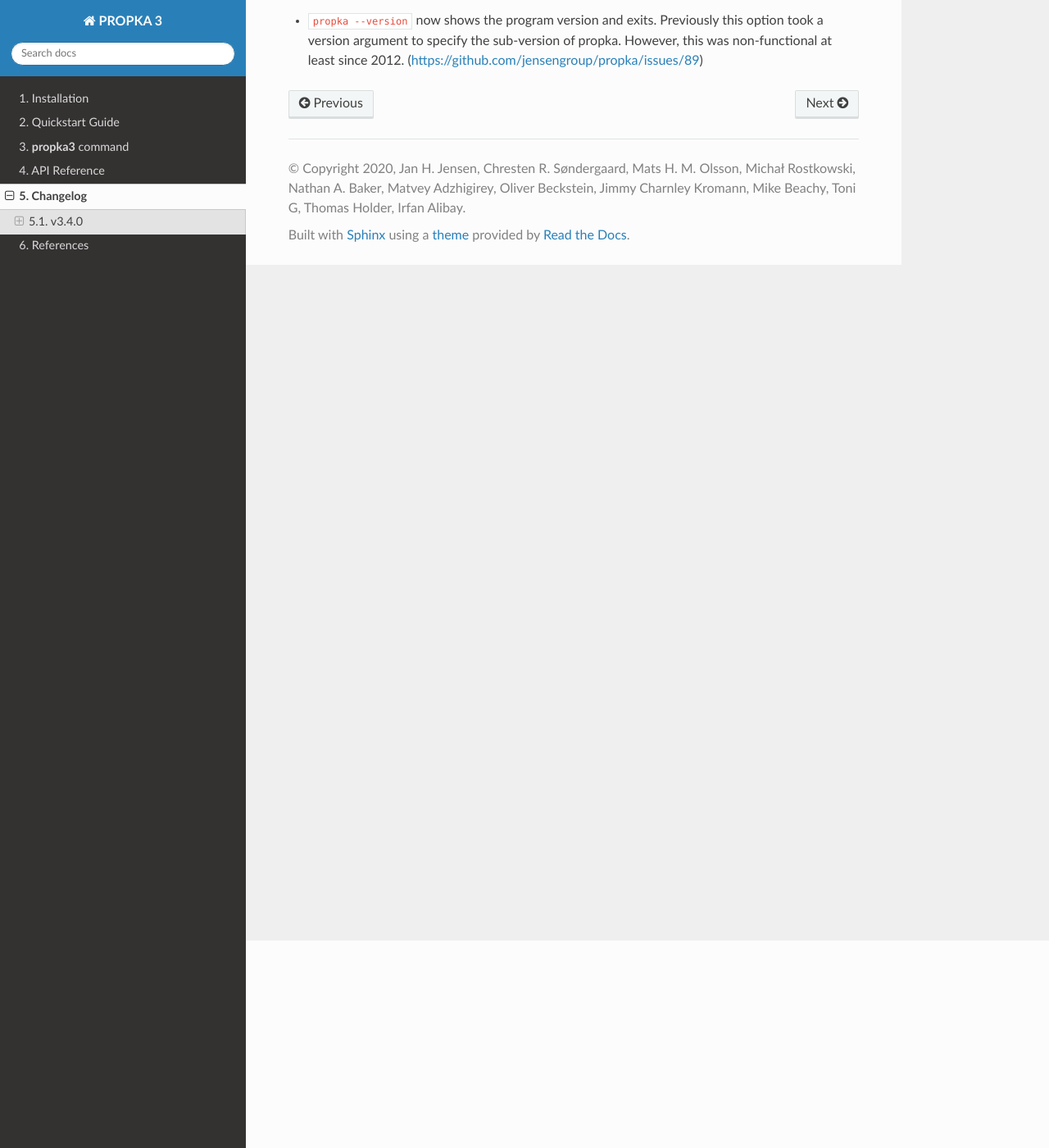
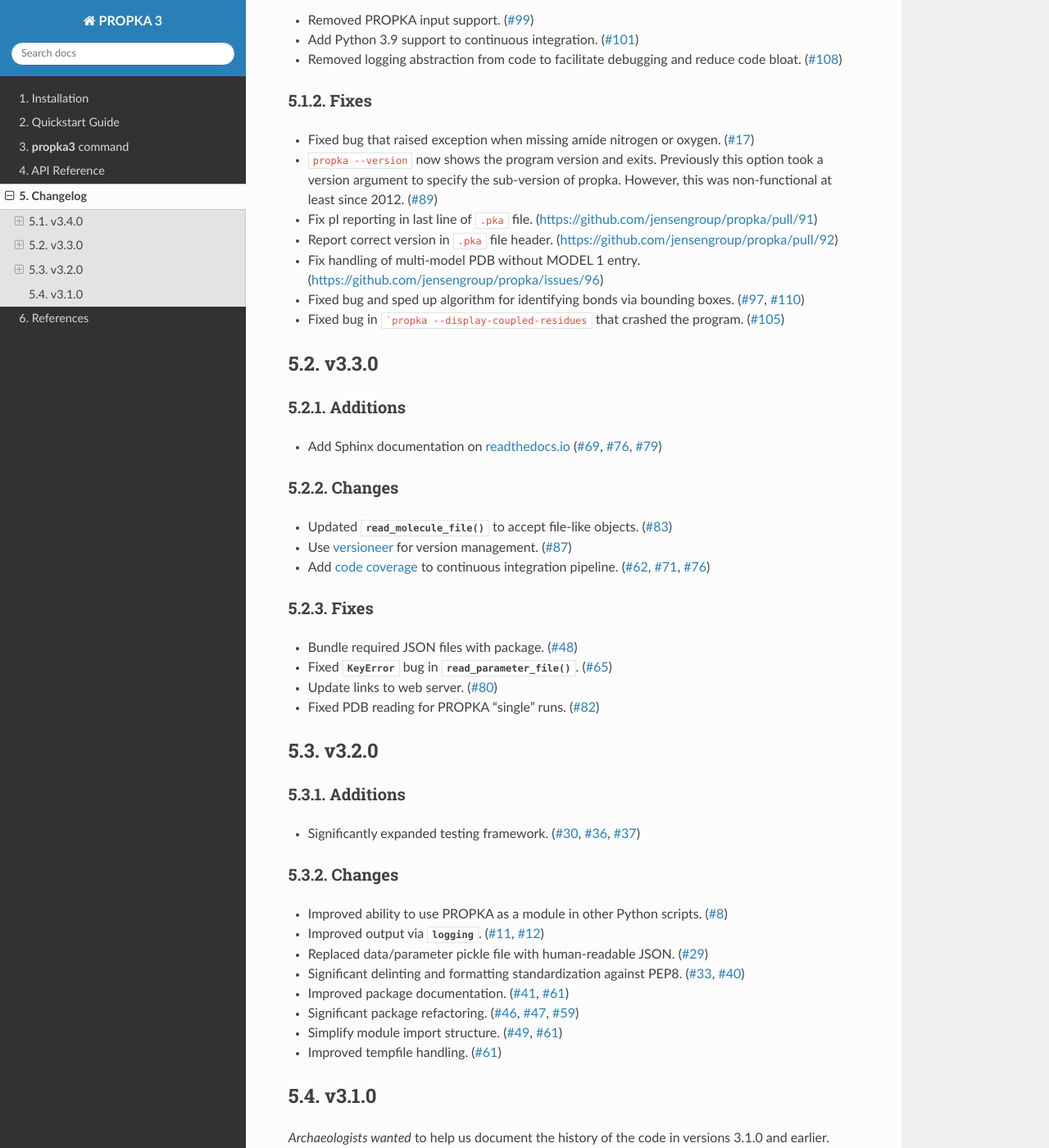
Before and after one commit to jensengroup/propka, a Sphinx documentation site: the page built from docs/source/changelog.rst, in a window 1280 px wide and 1400 px high, scrolled down 253 px. Shown: the whole window at 82% size. Built offline with Sphinx 7.4.7 and the Read the Docs theme 2.0.0, drawn with Linux system fonts in a browser that asks for light colours; some of the changed text lies outside the part shown.

Commit message:
Document changes associated with older releases.
Fixes #117.

````diff
--- a/docs/source/changelog.rst
+++ b/docs/source/changelog.rst
@@ -5,10 +5,119 @@ Changelog
 v3.4.0
 ======
 
-Backwards Incompatible Changes
-------------------------------
+Changes
+-------
 
-* ``propka --version`` now shows the program version and exits. Previously this
-  option took a version argument to specify the sub-version of propka. However,
-  this was non-functional at least since 2012.
-  (https://github.com/jensengroup/propka/issues/89)
+* Removed PROPKA input support.
+  (`#99 <https://github.com/jensengroup/propka/issues/99>`_)
+
+* Add Python 3.9 support to continuous integration.
+  (`#101 <https://github.com/jensengroup/propka/issues/101>`_)
+
+* Removed logging abstraction from code to facilitate debugging and reduce code bloat.
+  (`#108 <https://github.com/jensengroup/propka/issues/108>`_)
+
+
+Fixes
+-----
+
+* Fixed bug that raised exception when missing amide nitrogen or oxygen.
+  (`#17 <https://github.com/jensengroup/propka/issues/17>`_)
+
+* ``propka --version`` now shows the program version and exits. Previously this option took a version argument to specify the sub-version of propka.
+  However, this was non-functional at least since 2012.
+  (`#89 <https://github.com/jensengroup/propka/issues/89>`_)
+
+* Fix pI reporting in last line of :file:`.pka` file.
+  (`<https://github.com/jensengroup/propka/pull/91>`_)
+
+* Report correct version in :file:`.pka` file header.
+  (`<https://github.com/jensengroup/propka/pull/92>`_)
+
+* Fix handling of multi-model PDB without MODEL 1 entry.
+  (`<https://github.com/jensengroup/propka/issues/96>`_)
+
+* Fixed bug and sped up algorithm for identifying bonds via bounding boxes.
+  (`#97 <https://github.com/jensengroup/propka/issues/97>`_, `#110 <https://github.com/jensengroup/propka/pull/110>`_)
+
+* Fixed bug in ```propka --display-coupled-residues`` that crashed the program.
+  (`#105 <https://github.com/jensengroup/propka/issues/105>`_)
+
+
+v3.3.0
+======
+
+Additions
+---------
+
+* Add Sphinx documentation on `readthedocs.io <https://propka.readthedocs.io>`_
+  (`#69 <https://github.com/jensengroup/propka/issues/69>`_, `#76 <https://github.com/jensengroup/propka/pull/76>`_, `#79 <https://github.com/jensengroup/propka/pull/79>`_)
+
+Changes
+-------
+
+* Updated :func:`read_molecule_file` to accept file-like objects.
+  (`#83 <https://github.com/jensengroup/propka/issues/83>`_)
+
+* Use `versioneer <https://github.com/python-versioneer/python-versioneer>`_ for version management.
+  (`#87 <https://github.com/jensengroup/propka/issues/87>`_)
+
+* Add `code coverage <http://codecov.io>`_ to continuous integration pipeline.
+  (`#62 <https://github.com/jensengroup/propka/pull/62>`_, `#71 <https://github.com/jensengroup/propka/pull/71>`_, `#76 <https://github.com/jensengroup/propka/pull/76>`_)
+
+Fixes
+-----
+
+* Bundle required JSON files with package.
+  (`#48 <https://github.com/jensengroup/propka/issues/48>`_)
+
+* Fixed :class:`KeyError` bug in :func:`read_parameter_file`.
+  (`#65 <https://github.com/jensengroup/propka/pull/65>`_)
+
+* Update links to web server.
+  (`#80 <https://github.com/jensengroup/propka/pull/80>`_)
+
+* Fixed PDB reading for PROPKA "single" runs.
+  (`#82 <https://github.com/jensengroup/propka/issues/82>`_)
+
+
+v3.2.0
+======
+
+Additions
+---------
+
+* Significantly expanded testing framework.
+  (`#30 <https://github.com/jensengroup/propka/pull/30>`_, `#36 <https://github.com/jensengroup/propka/pull/36>`_, `#37 <https://github.com/jensengroup/propka/pull/37>`_)
+
+Changes
+-------
+
+* Improved ability to use PROPKA as a module in other Python scripts.
+  (`#8 <https://github.com/jensengroup/propka/pull/8>`_)
+
+* Improved output via :mod:`logging`.
+  (`#11 <https://github.com/jensengroup/propka/pull/11>`_, `#12 <https://github.com/jensengroup/propka/pull/12>`_)
+
+* Replaced data/parameter pickle file with human-readable JSON.
+  (`#29 <https://github.com/jensengroup/propka/pull/29>`_)
+
+* Significant delinting and formatting standardization against PEP8.
+  (`#33 <https://github.com/jensengroup/propka/pull/33>`_, `#40 <https://github.com/jensengroup/propka/pull/40>`_)
+
+* Improved package documentation.
+  (`#41 <https://github.com/jensengroup/propka/pull/41>`_, `#61 <https://github.com/jensengroup/propka/pull/61>`_)
+
+* Significant package refactoring.
+  (`#46 <https://github.com/jensengroup/propka/issues/46>`_, `#47 <https://github.com/jensengroup/propka/pull/47>`_, `#59 <https://github.com/jensengroup/propka/pull/59>`_)
+
+* Simplify module import structure.
+  (`#49 <https://github.com/jensengroup/propka/issues/49>`_, `#61 <https://github.com/jensengroup/propka/pull/61>`_)
+
+* Improved tempfile handling.
+  (`#61 <https://github.com/jensengroup/propka/pull/61>`_)
+
+v3.1.0
+======
+
+*Archaeologists wanted* to help us document the history of the code in versions 3.1.0 and earlier.
````
